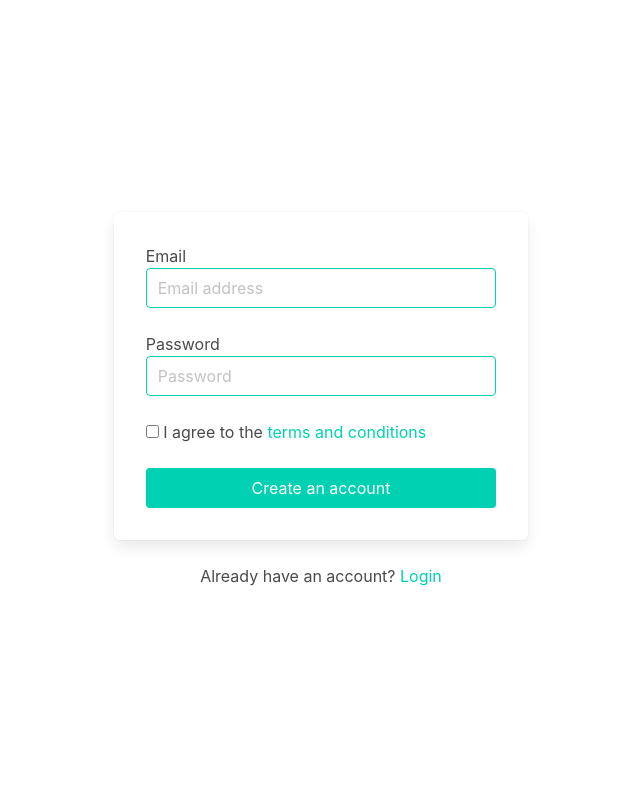
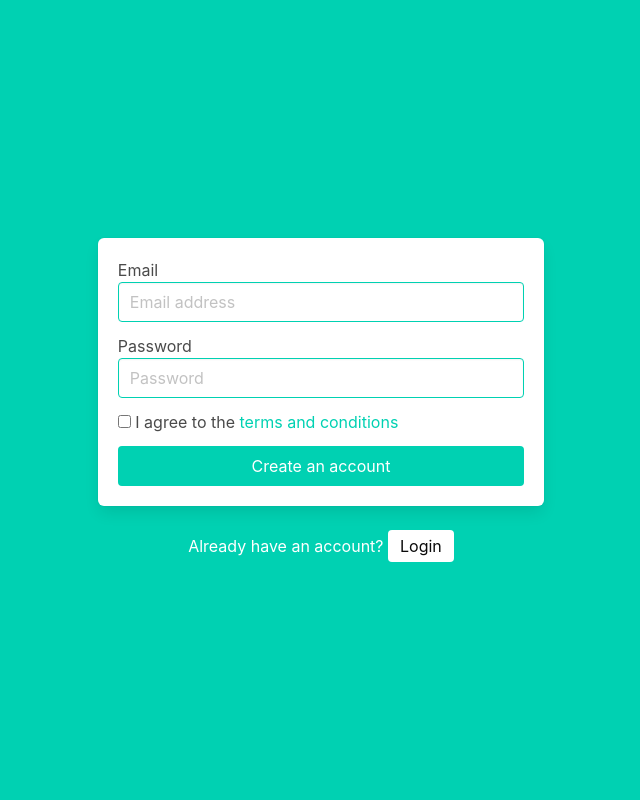
Before and after one commit to chungg/fullstack-flask, a Python web app: template app/templates/register.html in a window 1280 px wide. Shown: the whole page, without its empty margins (319-959 px from the left). Run offline with Jinja, Linux system fonts and the light colour scheme; the template is opened without the code that fills it, so the values that code supplies are empty; some libraries are stand-ins or nearby versions.

Commit message:
include examples on how to use cli
... and also normalise register/login pages

```diff
--- a/app/templates/index.html
+++ b/app/templates/index.html
@@ -3,11 +3,10 @@
 <head>
   <meta charset="UTF-8">
   <meta http-equiv="X-UA-Compatible" content="IE=edge">
-  <link rel="stylesheet" href="https://cdn.jsdelivr.net/npm/bulma@0.9.4/css/bulma.min.css">
   <meta name="viewport" content="width=device-width, initial-scale=1">
 
-  <link rel="stylesheet" href="https://cdnjs.cloudflare.com/ajax/libs/font-awesome/6.4.2/css/fontawesome.min.css">
-  <link href="https://fonts.googleapis.com/css?family=Open+Sans:300,400,700" rel="stylesheet">
+  <link rel="stylesheet" href="https://cdn.jsdelivr.net/npm/bulma@0.9.4/css/bulma.min.css">
+  <link rel="stylesheet" href="https://cdnjs.cloudflare.com/ajax/libs/font-awesome/6.4.2/css/all.min.css">
 
   <!-- HTMX -->
   <script src="https://unpkg.com/htmx.org@1.7.0"></script>
@@ -82,6 +81,5 @@
     </div>
 
   </section>
-    <script async type="text/javascript" src="../js/bulma.js"></script>
 </body>
 </html>
--- a/app/templates/login.html
+++ b/app/templates/login.html
@@ -4,8 +4,8 @@
 <head>
   <meta charset="UTF-8">
   <meta http-equiv="X-UA-Compatible" content="IE=edge">
+  <meta name="viewport" content="width=device-width, initial-scale=1">
   <link rel="stylesheet" href="https://cdn.jsdelivr.net/npm/bulma@0.9.4/css/bulma.min.css">
-  <meta name="viewport" content="width=device-width, initial-scale=1">
   <link rel="stylesheet" href="https://cdnjs.cloudflare.com/ajax/libs/font-awesome/6.4.2/css/all.min.css">
   <title>Login</title>
 </head>
@@ -16,7 +16,7 @@
 
 <body>
 
-  <section class="hero is-info is-fullheight">
+  <section class="hero is-primary is-fullheight">
 
     <div class="hero-body">
       <div class="container">
@@ -24,7 +24,7 @@
         <div class="columns is-centered">
           <div class="column is-two-fifths">
             <h3 class="title has-text-white">Log in to xyz</h3>
-            <hr class="login-hr">
+            <hr />
             <form action="/api/login" method="POST" class="box">
               {{ login_user_form.hidden_tag() }}
               <div class="field">
--- a/app/templates/register.html
+++ b/app/templates/register.html
@@ -5,36 +5,41 @@
   <meta charset="UTF-8">
   <meta http-equiv="X-UA-Compatible" content="IE=edge">
   <meta name="viewport" content="width=device-width, initial-scale=1">
+  <link rel="stylesheet" href="https://cdn.jsdelivr.net/npm/bulma@0.9.4/css/bulma.min.css">
+  <link rel="stylesheet" href="https://cdnjs.cloudflare.com/ajax/libs/font-awesome/6.4.2/css/all.min.    css">
   <title>Register</title>
-  <link rel="stylesheet" href="https://cdn.jsdelivr.net/npm/bulma@0.9.4/css/bulma.min.css">
 </head>
 
 <body>
-  <section class="hero is-fullheight">
+  <section class="hero is-primary is-fullheight">
     <div class="hero-body is-justify-content-center is-align-items-center">
-      <div class="columns is-flex is-flex-direction-column">
+      <div class="container">
+        <div class="columns is-centered">
+          <div class="column is-two-fifths">
             <form action="/api/register" method="POST" class="box">
               {{ register_user_form.hidden_tag() }}
-          <div class="column">
+              <div class="field">
                 <label for="email">Email</label>
                 <input class="input is-primary" type="email" placeholder="Email address" name="email" required>
               </div>
-          <div class="column">
+              <div class="field">
                 <label for="Name">Password</label>
                 <input class="input is-primary" type="password" placeholder="Password" name="password" required>
                 </label>
               </div>
-          <div class="column">
+              <div class="field">
                 <input type="checkbox" name="legal">
                   I agree to the <a href="#" class="has-text-primary">terms and conditions</a>
               </div>
-          <div class="column">
+              <div class="field">
                 <button class="button is-primary is-fullwidth" type="submit">Create an account</button>
               </div>
             </form>
             <div class="has-text-centered">
-          <p> Already have an account? <a href="/api/login" class="has-text-primary">Login</a>
+              <p> Already have an account? <a href="/api/login" class="tag is-white is-medium">Login</a>
               </p>
+            </div>
+          </div>
         </div>
       </div>
     </div>
```
Also changed, not shown: README.md. Lines whose indentation alone changed are shown as unchanged.
